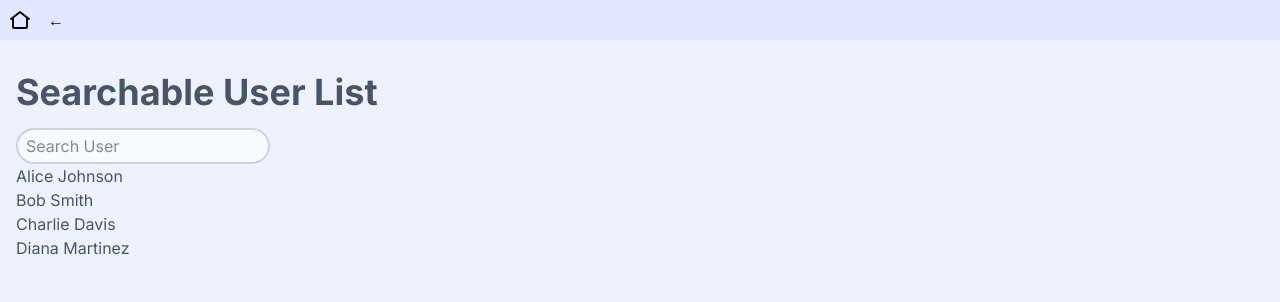
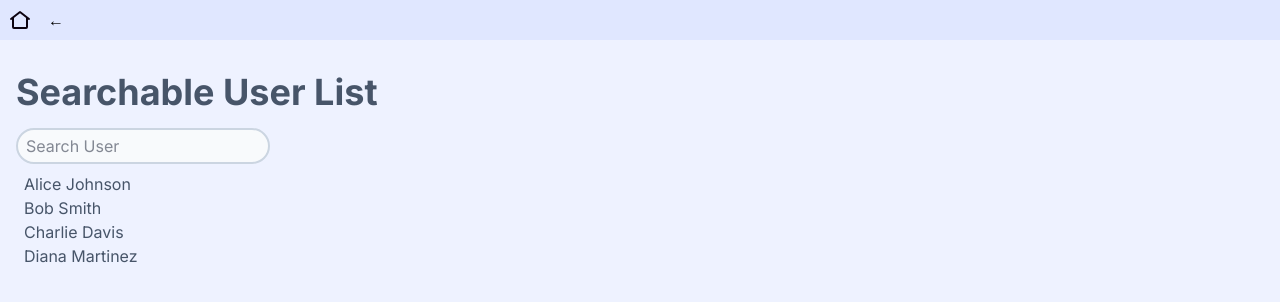
Before and after one commit to emanuelefavero/frontend-problems, a Next.js app in the folder react/: page /searchable-user-list in a window 1280 px wide. Shown: the top 302 px of the page. Built offline with nearby package versions, Linux system fonts and the light colour scheme.

Commit message:
feat: add searchable-user-list search bar label sr only

```diff
--- a/react/app/searchable-user-list/components/Users.tsx
+++ b/react/app/searchable-user-list/components/Users.tsx
@@ -22,7 +22,9 @@ export default function Component() {
 
   return (
     <>
-      <label htmlFor={searchUserId}></label>
+      <label htmlFor={searchUserId} className='sr-only'>
+        Search User
+      </label>
       <input
         type='text'
         placeholder='Search User'
@@ -31,7 +33,7 @@ export default function Component() {
         value={input}
       />
 
-      <ul>
+      <ul className='p-2'>
         {users.map((user) => (
           <li key={user.id}>{user.name}</li>
         ))}
```
